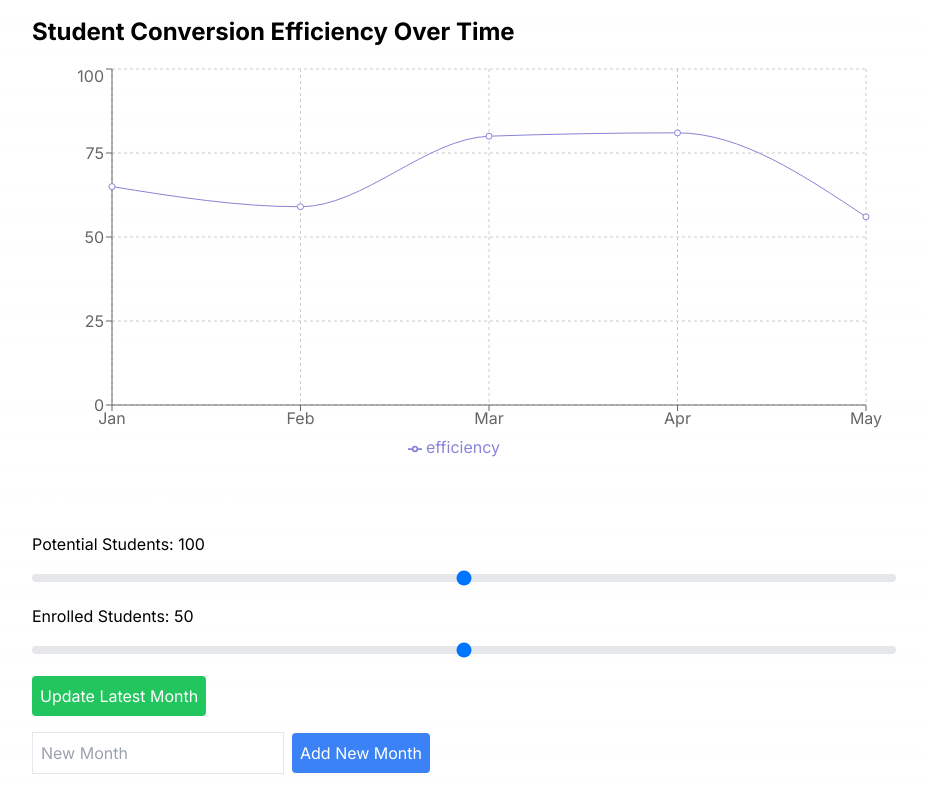
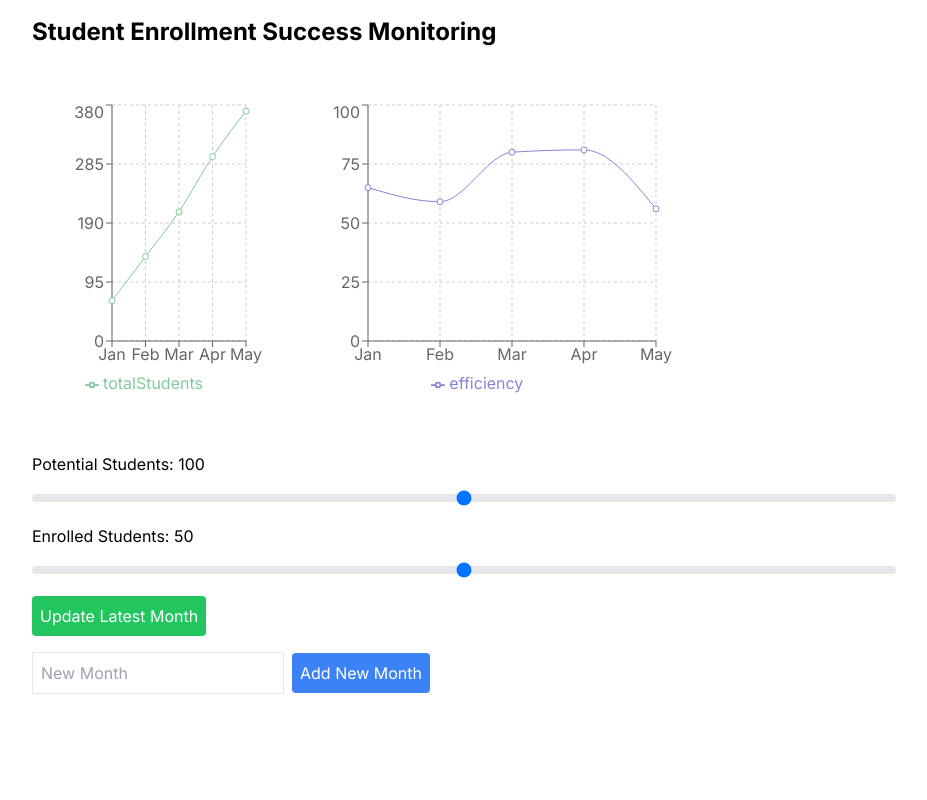
Before and after one commit to Jonathan-Vandenberg/student-conversion-rate, a Next.js app: page / in a window 1280 px wide. Shown: the whole page, without its empty margins (176-1103 px from the left). Built offline with nearby package versions, Linux system fonts and the light colour scheme.

Commit message:
add total students

```diff
--- a/app/page.tsx
+++ b/app/page.tsx
@@ -39,17 +39,18 @@ interface DataPoint {
   potentialStudents: number;
   enrolledStudents: number;
   efficiency: number;
+  totalStudents: number;
 }
 
 const initialData: DataPoint[] = [
-  { month: 'Jan', potentialStudents: 100, enrolledStudents: 65, efficiency: 65 },
-  { month: 'Feb', potentialStudents: 120, enrolledStudents: 71, efficiency: 59 },
-  { month: 'Mar', potentialStudents: 90, enrolledStudents: 72, efficiency: 80 },
-  { month: 'Apr', potentialStudents: 110, enrolledStudents: 89, efficiency: 81 },
-  { month: 'May', potentialStudents: 130, enrolledStudents: 73, efficiency: 56 },
+  { month: 'Jan', potentialStudents: 100, enrolledStudents: 65, efficiency: 65, totalStudents: 65 },
+  { month: 'Feb', potentialStudents: 120, enrolledStudents: 71, efficiency: 59, totalStudents: 136 },
+  { month: 'Mar', potentialStudents: 90, enrolledStudents: 72, efficiency: 80, totalStudents: 208 },
+  { month: 'Apr', potentialStudents: 110, enrolledStudents: 89, efficiency: 81, totalStudents: 297 },
+  { month: 'May', potentialStudents: 130, enrolledStudents: 73, efficiency: 56, totalStudents: 370 },
 ];
 
-const StudentConversionGraph: React.FC = () => {
+const StudentEnrollmentDashboard: React.FC = () => {
   const [data, setData] = useState<DataPoint[]>(initialData);
   const [newMonth, setNewMonth] = useState('');
   const [potentialStudents, setPotentialStudents] = useState(100);
@@ -59,11 +60,13 @@ const StudentConversionGraph: React.FC = () => {
     e.preventDefault();
     if (newMonth) {
       const efficiency = Math.round((enrolledStudents / potentialStudents) * 100);
+      const lastTotalStudents = data[data.length - 1].totalStudents;
       const newDataPoint: DataPoint = {
         month: newMonth,
         potentialStudents,
         enrolledStudents,
-        efficiency
+        efficiency,
+        totalStudents: lastTotalStudents + enrolledStudents
       };
       setData([...data, newDataPoint]);
       setNewMonth('');
@@ -73,11 +76,13 @@ const StudentConversionGraph: React.FC = () => {
   const updateLatestMonth = () => {
     if (data.length > 0) {
       const efficiency = Math.round((enrolledStudents / potentialStudents) * 100);
+      const previousTotalStudents = data.length > 1 ? data[data.length - 2].totalStudents : 0;
       const updatedData = [...data.slice(0, -1), {
         ...data[data.length - 1],
         potentialStudents,
         enrolledStudents,
-        efficiency
+        efficiency,
+        totalStudents: previousTotalStudents + enrolledStudents
       }];
       setData(updatedData);
     }
@@ -85,8 +90,28 @@ const StudentConversionGraph: React.FC = () => {
 
   return (
       <div className="p-4 max-w-4xl mx-auto">
-        <h2 className="text-2xl font-bold mb-4 text-black">Student Conversion Efficiency Over Time</h2>
-        <ResponsiveContainer width="100%" height={400}>
+        <h2 className="text-2xl font-bold mb-4 text-black">Student Enrollment Success Monitoring</h2>
+
+        <div className={'flex gap-3'}>
+          {/* Total Students Graph */}
+          <div className="mb-2">
+            <h3 className="text-xl font-semibold mb-2">Total Students Over Time</h3>
+            <ResponsiveContainer width="100%" height={300}>
+              <LineChart data={data} margin={{ top: 5, right: 30, left: 20, bottom: 5 }}>
+                <CartesianGrid strokeDasharray="3 3" />
+                <XAxis dataKey="month" />
+                <YAxis />
+                <Tooltip />
+                <Legend />
+                <Line type="monotone" dataKey="totalStudents" stroke="#82ca9d" activeDot={{ r: 8 }} />
+              </LineChart>
+            </ResponsiveContainer>
+          </div>
+
+          {/* Efficiency Graph */}
+          <div className="mb-2">
+            <h3 className="text-xl font-semibold mb-2">Student Conversion Efficiency Over Time</h3>
+            <ResponsiveContainer width="100%" height={300}>
               <LineChart data={data} margin={{ top: 5, right: 30, left: 20, bottom: 5 }}>
                 <CartesianGrid strokeDasharray="3 3" />
                 <XAxis dataKey="month" />
@@ -96,8 +121,10 @@ const StudentConversionGraph: React.FC = () => {
                 <Line type="monotone" dataKey="efficiency" stroke="#8884d8" activeDot={{ r: 8 }} />
               </LineChart>
             </ResponsiveContainer>
+          </div>
+        </div>
 
-        <div className="mt-8">
+        <div className="mt-2">
           <h3 className="text-lg font-semibold mb-2">Adjust Latest Month&apos;s Data</h3>
           <div className="mb-4">
             <label className="block mb-2 text-black">Potential Students: {potentialStudents}</label>
@@ -131,7 +158,7 @@ const StudentConversionGraph: React.FC = () => {
               value={newMonth}
               onChange={(e) => setNewMonth(e.target.value)}
               placeholder="New Month"
-              className="border p-2 mr-2"
+              className="border p-2 mr-2 black"
           />
           <button type="submit" className="bg-blue-500 text-white p-2 rounded">
             Add New Month
@@ -141,4 +168,4 @@ const StudentConversionGraph: React.FC = () => {
   );
 };
 
-export default StudentConversionGraph;
+export default StudentEnrollmentDashboard;
```
Lines whose indentation alone changed are shown as unchanged.
